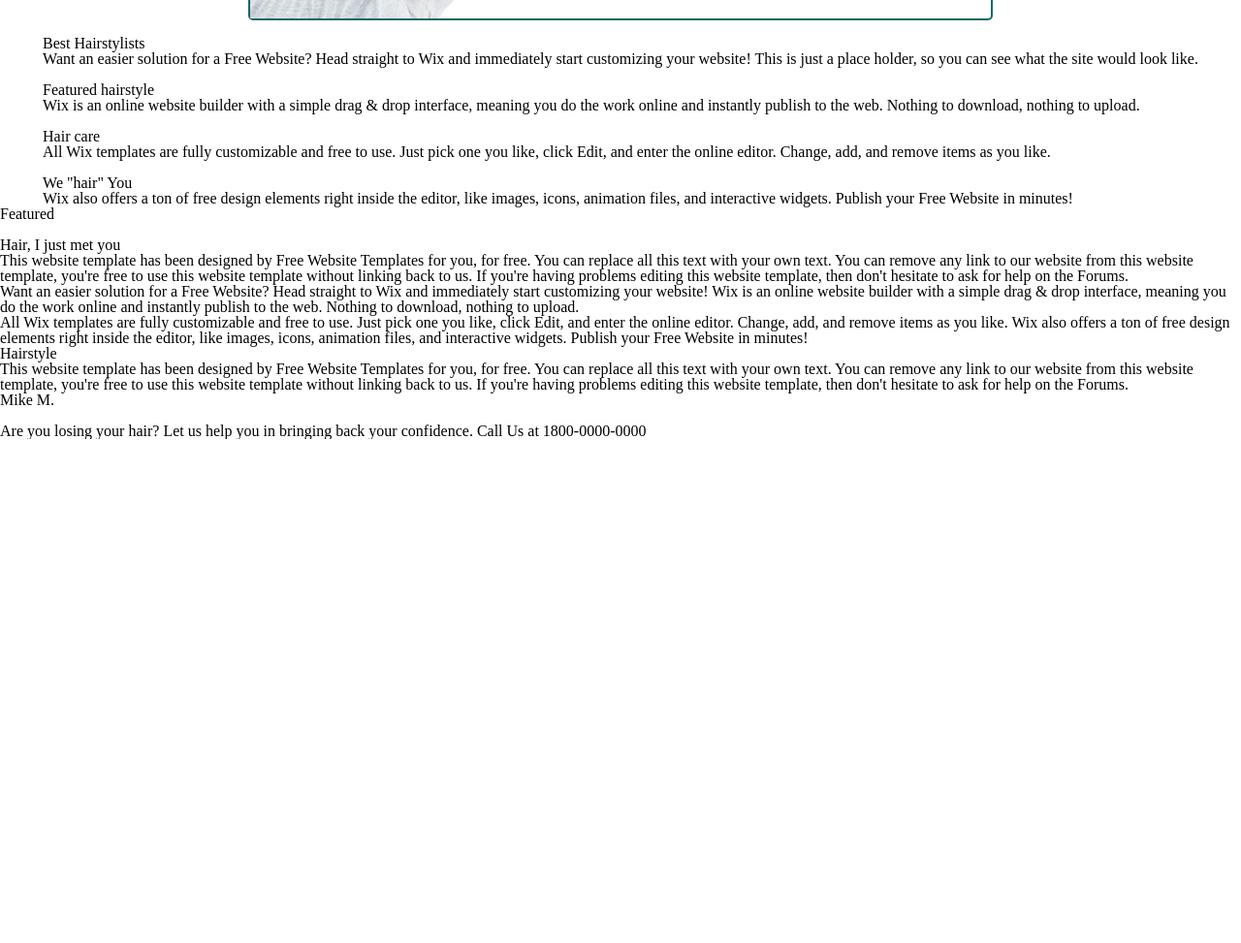
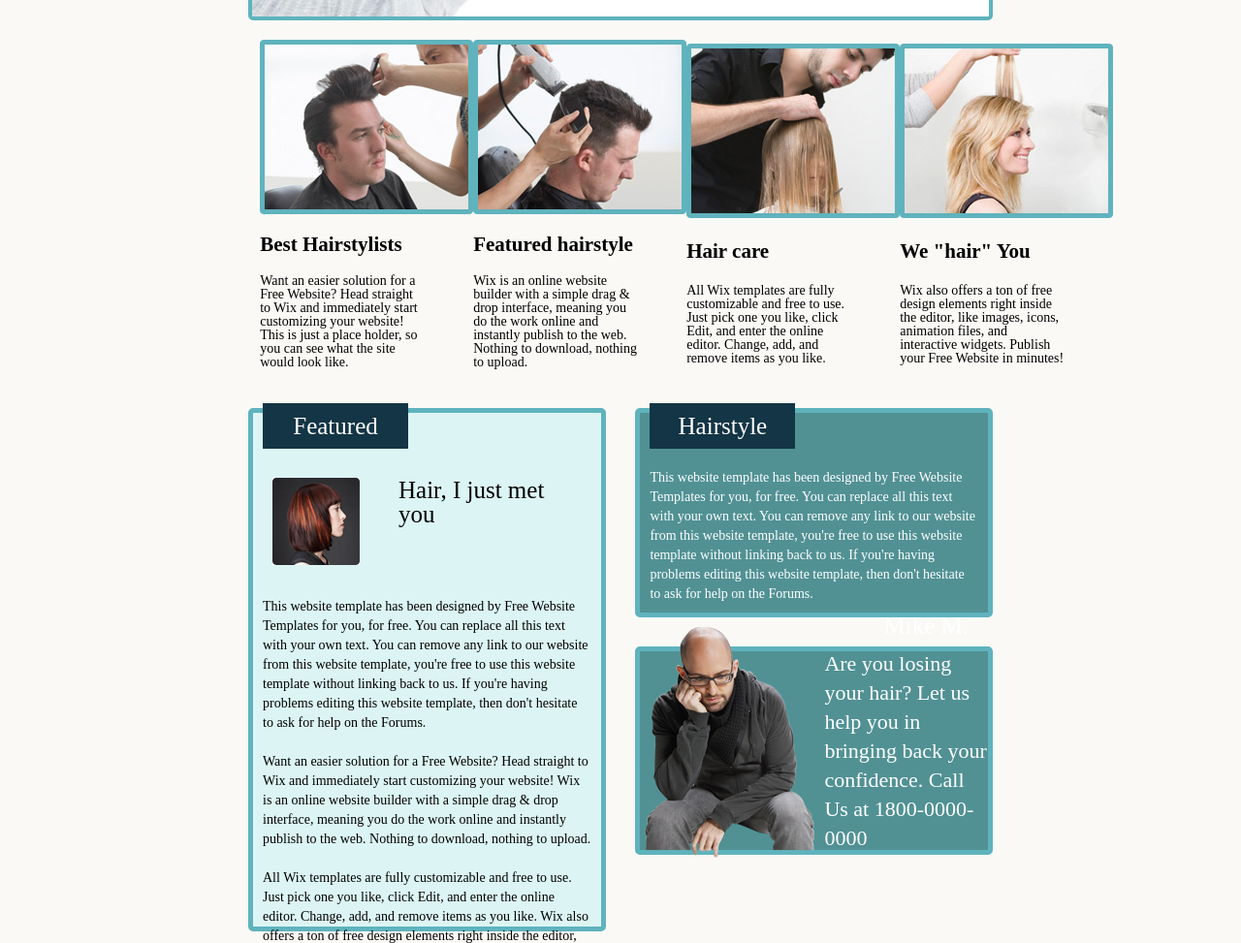
Before and after one commit to Psmithcode/hairSalonWebsite, a plain HTML site: page index.html in a window 1280 px wide. Shown: the part 529-1502 px from the top of the page at 97% size. Before the commit the page ends 982 px from the top, so only its background shows below. Drawn offline with Linux system fonts and the light colour scheme.

Commit message:
finished main page

```diff
--- a/index.html
+++ b/index.html
@@ -6,6 +6,9 @@
     <link rel="stylesheet" href="reset.css">
     <link rel="stylesheet" href="styles.css">
     <meta name="viewport" content="width=device-width, initial-scale=1.0">
+    <link rel="preconnect" href="https://fonts.googleapis.com">
+    <link rel="preconnect" href="https://fonts.gstatic.com" crossorigin>
+    <link href="https://fonts.googleapis.com/css2?family=Bebas+Neue&display=swap" rel="stylesheet">
     <title>Hair Salon</title>
 
 </head>
@@ -48,32 +51,32 @@
         <div id="block2">
 
             <div id="column1" class="block2Column">
-                <div id="img2Container">
-                    <img>
+                <div id="img2Container" class="block2Img">
+                    <img src="Images/img2.jpg">
                 </div>
                 <h3>Best Hairstylists</h3>
                 <p>Want an easier solution for a Free Website? Head straight to Wix and immediately start customizing your website! This is just a place holder, so you can see what the site would look like.</p>
             </div>
 
             <div id="column2" class="block2Column">
-                <div id="img3Container">
-                    <img>
+                <div id="img3Container" class="block2Img">
+                    <img src="Images/img3.jpg">
                 </div>
                 <h3>Featured hairstyle</h3>
                 <p>Wix is an online website builder with a simple drag & drop interface, meaning you do the work online and instantly publish to the web. Nothing to download, nothing to upload.</p>
             </div>
 
             <div id="column3" class="block2Column">
-                <div id="img4Container">
-                    <img>
+                <div id="img4Container" class="block2Img">
+                    <img src="Images/img4.jpg">
                 </div>
                 <h3>Hair care</h3>
                 <p>All Wix templates are fully customizable and free to use. Just pick one you like, click Edit, and enter the online editor. Change, add, and remove items as you like.</p>
             </div>
 
             <div id="column4" class="block2Column">
-                <div id="img5Container">
-                    <img>
+                <div id="img5Container" class="block2Img">
+                    <img src="Images/img5.jpg">
                 </div>
                 <h3>We "hair" You</h3>
                 <p>Wix also offers a ton of free design elements right inside the editor, like images, icons, animation files, and interactive widgets. Publish your Free Website in minutes!</p>
@@ -83,11 +86,13 @@
         <div id="block3">
 
             <div id="block3Column1">
-                <article>Featured</article>
-                <div id="img6Container">
-                    <img>
+                <article id="block3Title1">Featured</article>
+                <div id="block3Column1TopContainer">
+                    <div id="img6Container">
+                        <img src="Images/img6.jpg">
+                    </div>
+                    <h2>Hair, I just met you</h2>
                 </div>
-                <h2>Hair, I just met you</h2>
                 <p>This website template has been designed by Free Website Templates for you, for free. You can replace all this text with your own text. You can remove any link to our website from this website template, you're free to use this website template without linking back to us. If you're having problems editing this website template, then don't hesitate to ask for help on the Forums.</p>
                 <p>Want an easier solution for a Free Website? Head straight to Wix and immediately start customizing your website! Wix is an online website builder with a simple drag & drop interface, meaning you do the work online and instantly publish to the web. Nothing to download, nothing to upload.</p>
                 <p>All Wix templates are fully customizable and free to use. Just pick one you like, click Edit, and enter the online editor. Change, add, and remove items as you like. Wix also offers a ton of free design elements right inside the editor, like images, icons, animation files, and interactive widgets. Publish your Free Website in minutes!</p>
@@ -95,13 +100,13 @@
 
             <div id="block3Column2">
                 <div id="row1">
-                    <article>Hairstyle</article>
+                    <article id="row1Title">Hairstyle</article>
                     <p>This website template has been designed by Free Website Templates for you, for free. You can replace all this text with your own text. You can remove any link to our website from this website template, you're free to use this website template without linking back to us. If you're having problems editing this website template, then don't hesitate to ask for help on the Forums.</p>
                     <h2>Mike M.</h2>
                 </div>
                 <div id="row2">
                     <div id="img7Container">
-                        <img>
+                        <img src="Images/img7.jpg">
                     </div>
                     <p>Are you losing your hair? Let us help you in bringing back your confidence.
                         Call Us at 1800-0000-0000</p>
@@ -109,6 +114,10 @@
             </div>
         </div>
 
+        <footer>
+            <p>© copyright 2023 | all rights reserved.</p>
+        </footer>
+
     </main>
 
 </body>
--- a/styles.css
+++ b/styles.css
@@ -1,5 +1,9 @@
 *{
     box-sizing: border-box;
+}
+
+:root {
+    --light: #FAF9F6;
 }
 
 body{
@@ -7,6 +11,7 @@ body{
     height: auto;
     display: flex;
     flex-direction: column;
+    background-color: var(--light);
     /* align-items: center;
     justify-content: center; */
 }
@@ -14,7 +19,7 @@ body{
 header{
     width: 100%;
     height: 130px;
-    background-color: #176966;
+    background-color: #5fb3bd;
     display: flex;
     align-items: center;
     justify-content: center;
@@ -23,7 +28,7 @@ header{
 #navBar {
     width: 78%;
     height: 130px;
-    background-color: #176966;
+    background-color: #5fb3bd;
     display: flex;
     justify-content: space-evenly;
     position: relative;
@@ -41,6 +46,7 @@ header{
     position: relative;
     top: 20px;
     margin-left: 150px;
+    font-family: 'Bebas Neue', cursive;
 
 }
 
@@ -76,22 +82,25 @@ main{
     height: auto;
     align-items: center;
     margin-top: 60px;
+    background-color: var(--light);
 }
 
 #block1{
     width: 60%;
     height: 360px;
-    border: 2px solid #176966;
+    border: 4px solid #5fb3bd;
     border-radius: 5px;
     display: flex;
     font-size: 40px;
     align-items: center;
     justify-content: center;
+    background-color: white;
 }
 
 #block1 > h1{
     padding: 40px;
     font-weight: 700;
+    font-family: 'Bebas Neue', cursive;
 }
 
 #img1Container{
@@ -105,3 +114,225 @@ main{
     width: 100%;
     object-fit: cover;
 }
+
+#block2{
+    width: 62%;
+    height: 380px;
+    display: flex;
+    justify-content: space-between;
+    align-items: space-between;
+    margin-left: 50px;
+}
+
+.block2Column > h3 {
+    font-size: 21px;
+    font-weight: 600;
+    text-align: start;
+}
+
+.block2Column > p{
+    padding: 0px 50px 0 0;
+    font-size: 14px;
+}
+
+.block2Column{
+    display: flex;
+    flex-direction: column;
+    align-items: flex-start;
+    justify-content: space-evenly;
+}
+
+.block2Img{
+    width: 220px;
+    height: 180px;
+    object-fit: contain;
+    display: flex;
+    align-items: center;
+    justify-content: center;
+    /* border: 6px solid #176966; */
+    background: url(Images/frame.jpg) no-repeat center top;
+}
+
+
+#block2Img > img{
+    width: 90%;
+    height: 90%;
+}
+
+#block3{
+    width: 60%;
+    height: 540px;
+    display: flex;
+    justify-content: space-between;
+    margin-top: 20px;
+    margin-bottom: 30px;
+}
+
+#block3Column1{
+    width: 48%;
+    height: 100%;
+    border: 5px solid #5fb3bd;
+    border-radius: 5px;
+    display: flex;
+    flex-direction: column;
+    justify-content: space-between;
+    background-color: #dcf5f4;
+    position: relative;
+}
+
+#block3Title1{
+    height: 47px;
+    line-height: 47px;
+    display: flex;
+    width: 150px;
+    background-color:  #133545;
+    color: white;
+    font-size: 25px;
+    align-items: center;
+    justify-content: center;
+    margin-left: 10px;
+    position: relative;
+    bottom: 10px;
+}
+
+#block3Column1TopContainer{
+    display: flex;
+    justify-content: space-between;
+}
+
+#block3Column1TopContainer > h2{
+    width: 100%;
+    font-size: 25px;
+    padding: 20px;
+}
+
+#block3Column1 > p{
+    font-size: 14px;
+    padding: 10px;
+    line-height: 20px;
+}
+
+#img6Container{
+    padding: 20px;
+}
+
+
+
+#block3Column2{
+    width: 48%;
+    height: 85%;
+    display: flex;
+    flex-direction: column;
+    justify-content: flex-start;
+}
+
+#row1{
+    background-color: #519194;
+    border: 5px solid #5fb3bd;
+    width: 100%;
+    height: 47%;
+    display: flex;
+    flex-direction: column;
+    position: relative;
+    margin-bottom: 30px;
+    border-radius: 5px;
+}
+
+#row1Title{
+    height: 47px;
+    line-height: 47px;
+    display: flex;
+    width: 150px;
+    background-color:  #133545;
+    color: white;
+    font-size: 25px;
+    align-items: center;
+    justify-content: center;
+    margin-left: 10px;
+    position: relative;
+    bottom: 10px;
+}
+
+#row1 > p{
+    font-size: 14px;
+    color: white;
+    padding: 10px;
+    line-height: 20px;
+}
+
+#row1 > h2{
+    font-size: 25px;
+    display: flex;
+    justify-content: flex-end;
+    color: white;
+    padding-right: 20px;
+}
+
+#row2{
+    background-color: #519194;
+    border: 5px solid #5fb3bd;
+    border-radius: 5px;
+    width: 100%;
+    height: 47%;
+    position: relative;
+    display: flex;
+}
+
+#row2 > p{
+    line-height: 30px;
+    color: white;
+    font-size: 22px;
+    display: flex;
+    justify-content: center;
+    align-items: center;
+}
+
+#img7Container{
+    position: relative;
+    bottom: 25px;
+    width: 200px;
+    height: 240px;
+}
+
+footer{
+    height: 170px;
+    width: 100%;
+    background-color: #519194;
+    display: flex;
+    justify-content: center;
+    align-items: center;
+}
+
+@media (max-width: 576px) {
+    body{
+        width: 100%;
+        height: 100%;
+        display: flex;
+        flex-direction: column;
+        justify-content: center;
+        align-items: center;
+    }
+
+    #block1{
+        display: flex;
+        flex-direction: column;
+    }
+
+    #block2{
+        display: flex;
+        flex-direction: column;
+    }
+
+    #block3{
+        display: flex;
+        flex-direction: column;
+    }
+
+
+
+
+
+
+
+
+}
```
Also changed, not shown: Images/frame.jpg (added).
